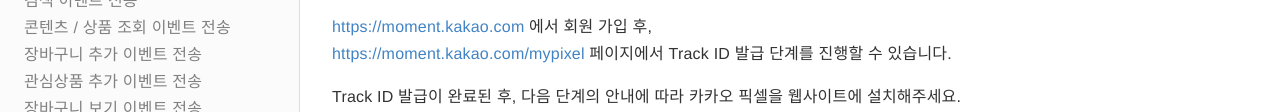
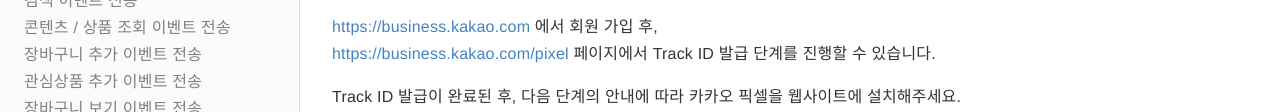
Before and after one commit to KakaoAd/kakao-pixel, a plain HTML site: page docs/get-track-id.html in a window 1280 px wide. Shown: the part 246-358 px from the top of the page. Drawn offline with Linux system fonts and the light colour scheme.

Commit message:
docs: 링크 수정

```diff
--- a/docs/get-track-id.html
+++ b/docs/get-track-id.html
@@ -96,8 +96,8 @@
 <p>카카오계정에서는 카카오SDK에서 사용하기 위한 고유한 식별값(Track ID)을 발급할 수 있습니다. <br>
 카카오 픽셀을 이용하기 위해서는, 먼저 고유한 식별값이 필요합니다. <br></p>
 
-<p><a href="https://moment.kakao.com/login">https://moment.kakao.com</a> 에서 회원 가입 후, <br>
-<a href="https://moment.kakao.com/mypixel">https://moment.kakao.com/mypixel</a> 페이지에서 Track ID 발급 단계를 진행할 수 있습니다.</p>
+<p><a href="https://business.kakao.com/login">https://business.kakao.com</a> 에서 회원 가입 후, <br>
+<a href="https://business.kakao.com/pixel">https://business.kakao.com/pixel</a> 페이지에서 Track ID 발급 단계를 진행할 수 있습니다.</p>
 
 <p>Track ID 발급이 완료된 후, 다음 단계의 안내에 따라 카카오 픽셀을 웹사이트에 설치해주세요.</p>
 
```
